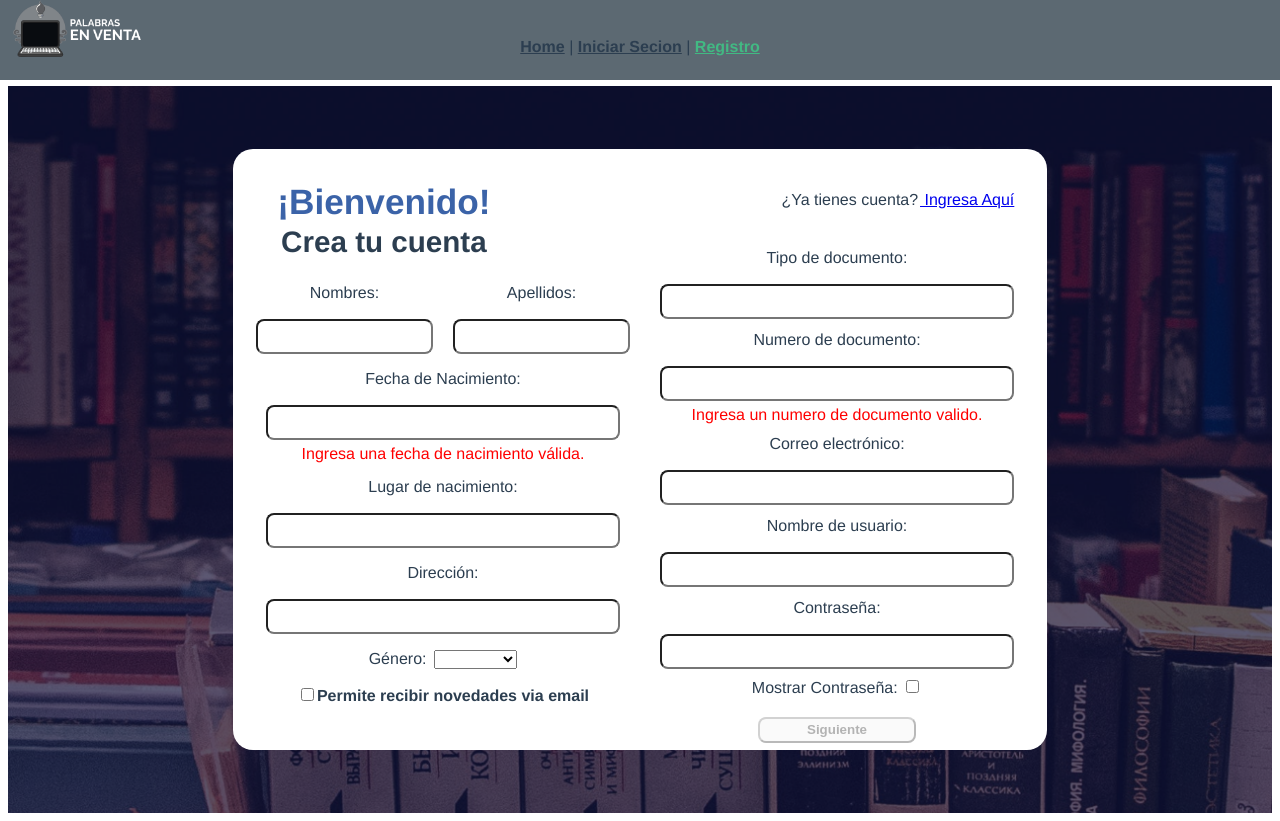
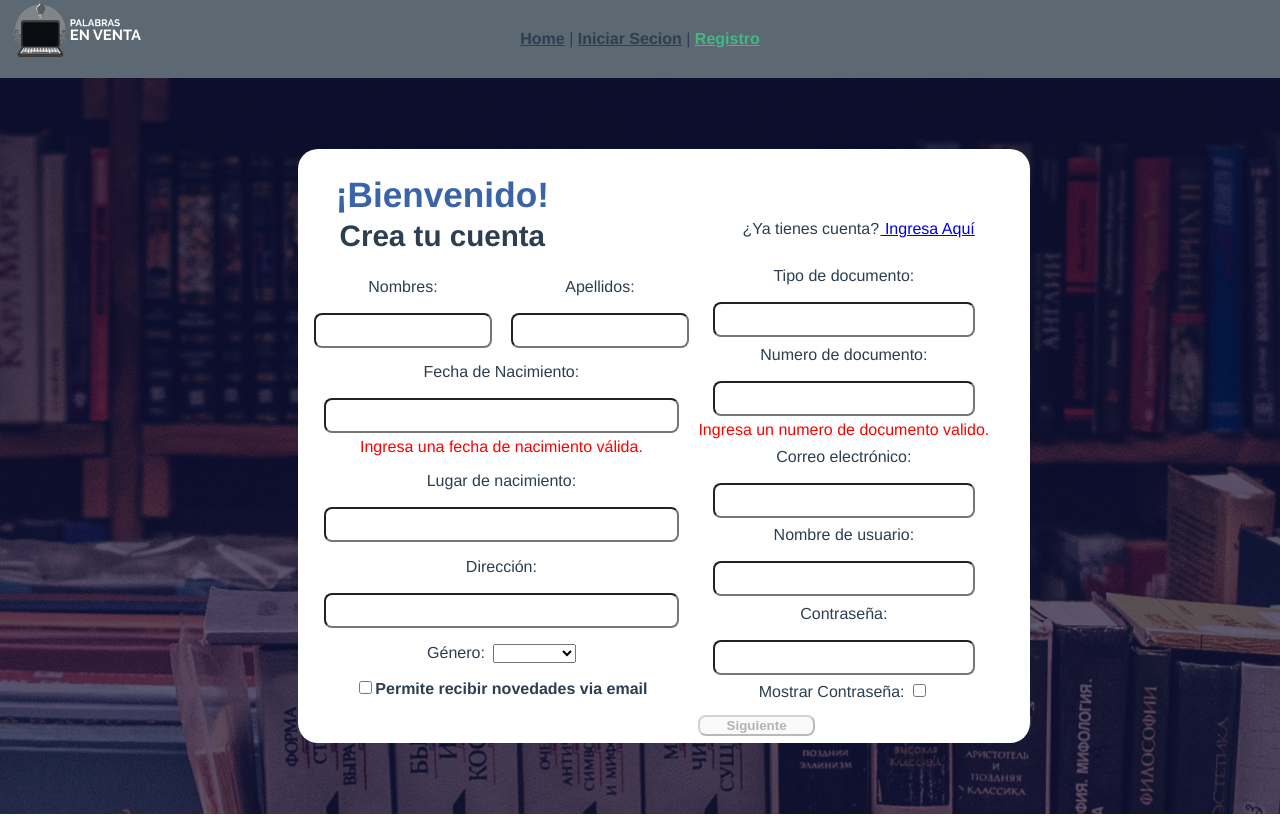
Before and after one commit to JorgeMejiaH/palabras-en-venta, a Vue app: page /sign-up in a window 1280 px wide. Built offline with nearby package versions, Linux system fonts and the light colour scheme.

Commit message:
mejoras al registro

```diff
--- a/src/App.vue
+++ b/src/App.vue
@@ -28,4 +28,7 @@ nav a {
 nav a.router-link-exact-active {
   color: #42b983;
 }
+body{
+  margin: 0;
+}
 </style>
--- a/src/components/SignUpPage/SignUpHeader.vue
+++ b/src/components/SignUpPage/SignUpHeader.vue
@@ -15,7 +15,7 @@ export default {};
   left: 0;
   background-color: #5c6972;
   width: 100%;
-  height: 10%;
+  height: 11%;
   z-index: -1;
 }
 .img-logo {
--- a/src/components/SignUpPage/SignUpPage.vue
+++ b/src/components/SignUpPage/SignUpPage.vue
@@ -1,6 +1,7 @@
 <template>
+  <div class="background-container">
     <sign-up-header />
-  <div class="background-container">
+    <div>
       <div class="register-container">
         <div class="first-column">
           <h1 class="txt-welcome-sign-up">¡Bienvenido!</h1>
@@ -20,13 +21,14 @@
             </router-link>
           </div>
           <document-type />
-        <document-number @documentoValido="manejarValidacion"/>
+          <document-number @documentoValido="manejarValidacion" />
           <user-email />
           <username-input-sign-up />
           <password-input-sign-up />
           <button class="btn-continue" :disabled="!formularioValido">
             Siguiente
           </button>
+        </div>
       </div>
     </div>
   </div>
@@ -63,7 +65,7 @@ export default {
   data() {
     return {
       fechaValida: false,
-      documentoValido: false,
+      documentoValido: true,
     };
   },
   computed: {
@@ -72,13 +74,6 @@ export default {
     },
   },
   methods: {
-    manejarValidacion(valido, tipo) {
-      if (tipo === 'fecha') {
-        this.fechaValida = valido;
-      } else if (tipo === 'documento') {
-        this.documentoValido = valido;
-      }
-    },
   },
 };
 </script>
@@ -89,20 +84,21 @@ export default {
   background-size: cover;
   background-position: center;
   background-color: #050835;
-  height: 100%;
-  width: 100%;
   display: flex;
   justify-content: center;
   align-items: center;
+  height: 92vh;
 }
 .register-container {
-  display: grid;
+  display: flex;
   grid-template-columns: 1fr 1fr;
   background-color: white;
   border-radius: 20px;
   margin-top: 5%;
   margin-bottom: 5%;
   padding: 1%;
+  width: 105%;
+  height: 110%;
 }
 .txt-welcome-sign-up {
   font-size: 220%;
@@ -119,6 +115,9 @@ export default {
 }
 .second-column {
   margin-top: 10%;
+  display: flex;
+  flex-direction: column;
+  justify-content: center;
 }
 .in-user-input {
   width: 90%;
--- a/src/views/HomeView.vue
+++ b/src/views/HomeView.vue
@@ -1,16 +1,14 @@
 <template>
   <div class="home">
     <h1>Home</h1>
-    <login-page/>
   </div>
 </template>
 
 <script>
-import LoginPage from '@/components/LoginPage/LoginPage.vue';
 
 
 export default {
-  components: { LoginPage },
+  components: { },
   name: "HomeView",
 
 };
```
Lines whose indentation alone changed are shown as unchanged.
